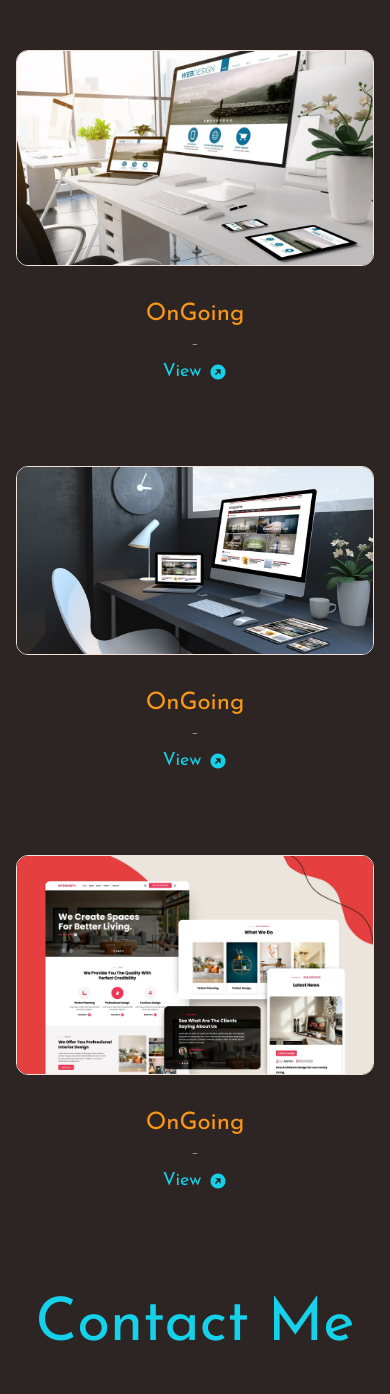
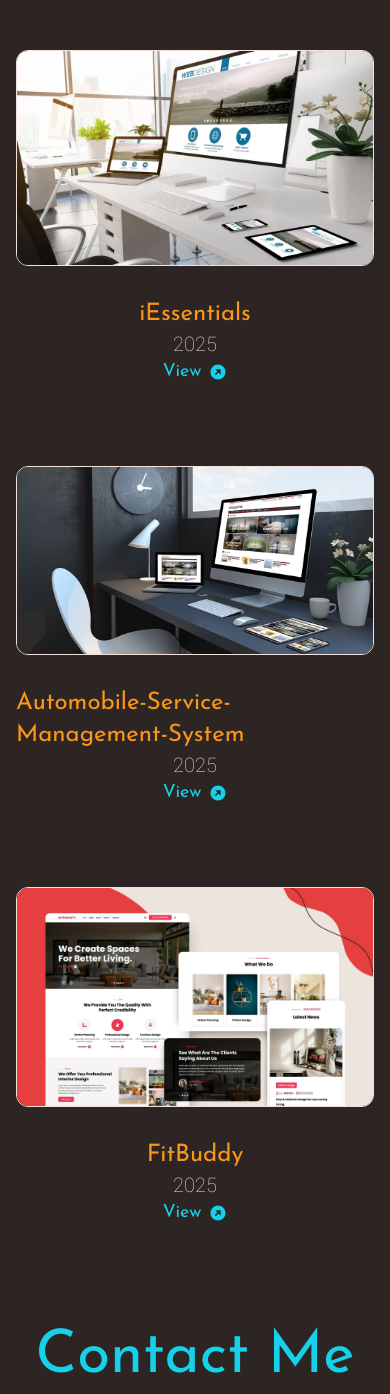
Before and after one commit to ShavmiyanV/Portfolio, a React (Vite) app: page / in a window 390 px wide. Shown: the part 4937-6331 px from the top of the page. Built offline with nearby package versions, Linux system fonts and the light colour scheme.

Commit message:
Update project details in ProjectsMain.jsx
Replaced placeholder 'OnGoing' projects with actual names, updated years to 2025, and added GitHub links for iEssentials, Automobile-Service-Management-System, and FitBuddy.

```diff
--- a/src/components/projectsSection/ProjectsMain.jsx
+++ b/src/components/projectsSection/ProjectsMain.jsx
@@ -13,25 +13,25 @@ const projects = [
     link: "https://github.com/Lakshan1806/Urban-Move-v1.0.git",
   },
   {
-    name: "OnGoing",
-    year: "-",
+    name: "iEssentials",
+    year: "2025",
     align: "left",
     image: "/Portfolio/images/website-img-2.webp",
-    link: "#",
+    link: "https://github.com/ShavmiyanV/iEssentials.git",
   },
   {
-    name: "OnGoing",
-    year: "-",
+    name: "Automobile-Service-Management-System",
+    year: "2025",
     align: "right",
     image: "/Portfolio/images/website-img-3.jpg",
-    link: "#",
+    link: "https://github.com/ShavmiyanV/Automobile-Service-Management-System.git",
   },
   {
-    name: "OnGoing",
-    year: "-",
+    name: "FitBuddy",
+    year: "2025",
     align: "left",
     image: "/Portfolio/images/website-img-4.jpg",
-    link: "#",
+    link: "https://github.com/ShavmiyanV/FitBuddy.git",
   },
 ];
 
```
